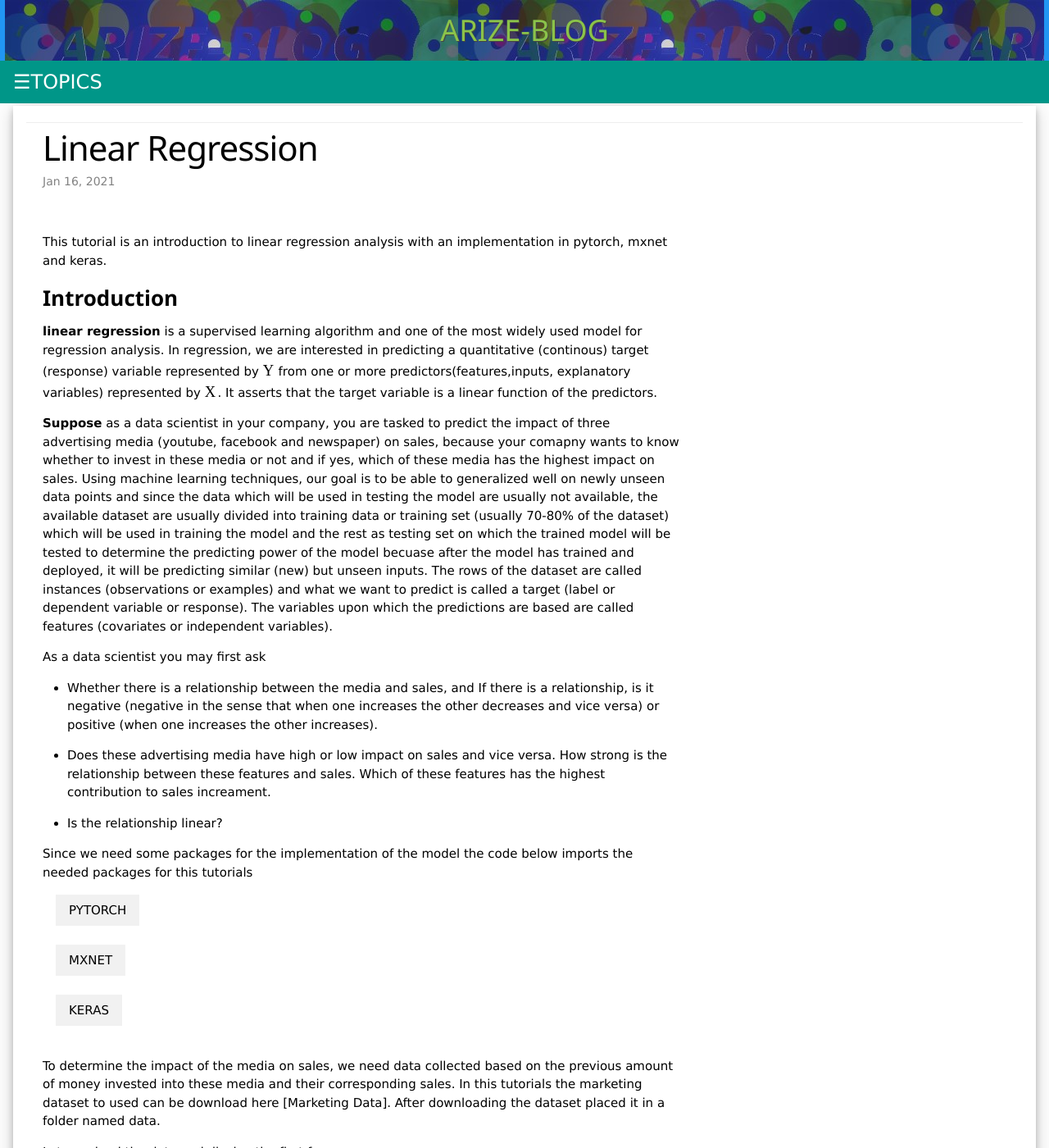
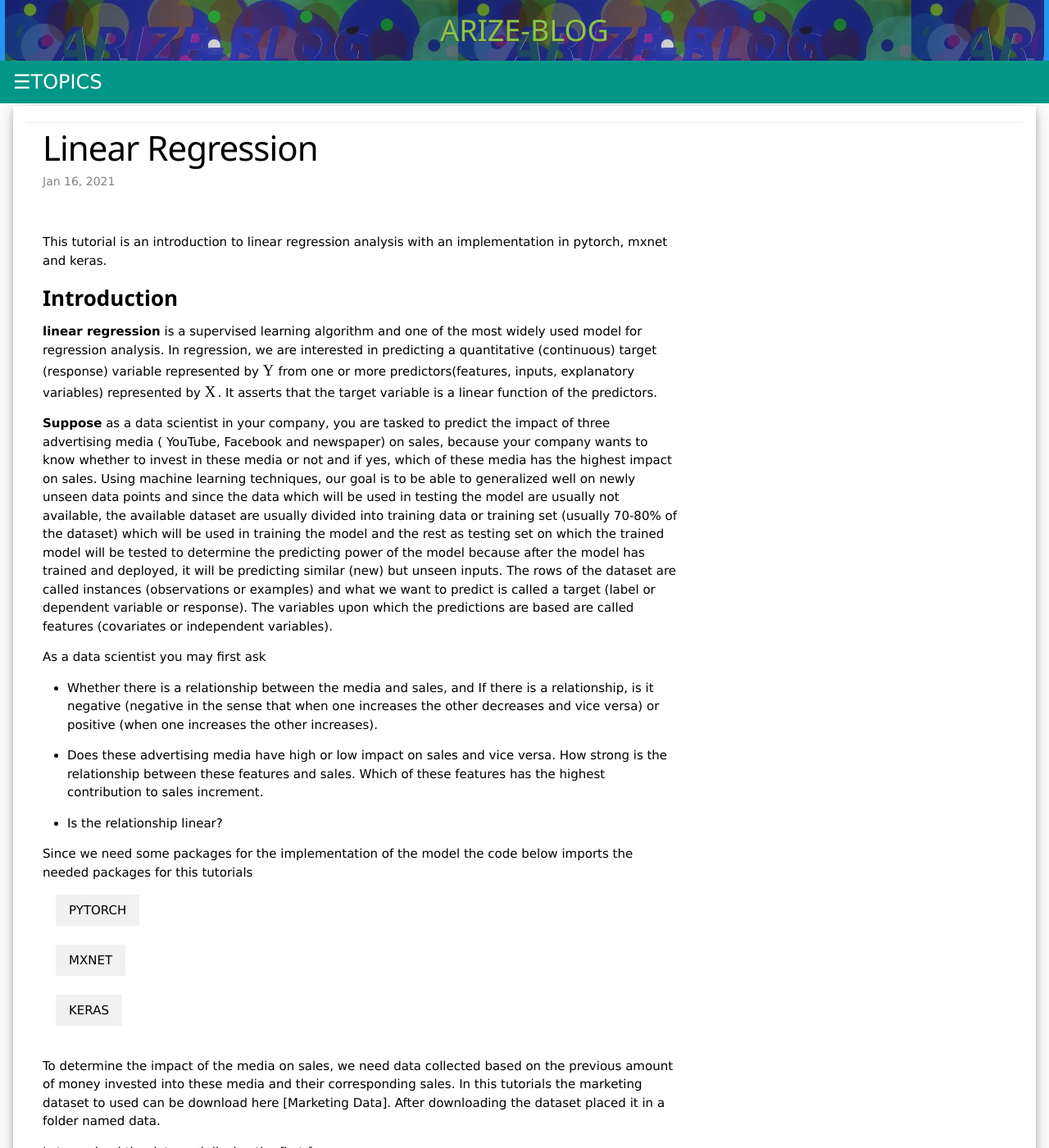
Before and after one commit to emmanuel-arize/datascience-blog, a Jekyll site: the page built from deeplearning/_posts/2021-01-16-Linear-Regression.md, in a window 1280 px wide and 1400 px high. Shown: the whole window at 82% size. Built offline with Jekyll 4.4.1, drawn with Linux system fonts in a browser that asks for light colours; nearby versions of some CDN libraries; some web fonts are replaced; some of the changed text lies outside the part shown.

Commit message:
Add files via upload

```diff
--- a/deeplearning/_posts/2021-01-16-Linear-Regression.md
+++ b/deeplearning/_posts/2021-01-16-Linear-Regression.md
@@ -12,15 +12,15 @@ editor_options:
 
 This tutorial is an introduction to linear regression analysis with an implementation in pytorch, mxnet and keras.<br>
 <h3><b>Introduction</b></h3>
-<b>linear regression</b> is a supervised learning algorithm and one of the most widely used model for regression analysis. In regression, we are interested in predicting a quantitative (continous) target (response) variable represented by $$ Y $$ from one or more predictors(features,inputs, explanatory variables) represented by $$ X $$. It asserts that the target variable is a linear function of the predictors.
+<b>linear regression</b> is a supervised learning algorithm and one of the most widely used model for regression analysis. In regression, we are interested in predicting a quantitative (continuous) target (response) variable represented by $$ Y $$ from one or more predictors(features, inputs, explanatory variables) represented by $$ X $$. It asserts that the target variable is a linear function of the predictors.
 
 <b>Suppose</b> as a data scientist in your company, you are tasked to predict
-the impact of three advertising media (youtube, facebook and newspaper) on sales, because your comapny wants to know whether to invest in these media or not and if yes, which of these media has the highest impact on sales. Using machine learning techniques, our goal is to be able to generalized well on newly unseen data points and since the data which will be used in testing the model are usually not available, the available dataset are usually divided into training data or training set (usually 70-80% of the dataset) which will be used in training the model and the rest as testing set on which the trained model will be tested to determine the predicting power of the model becuase after the model has trained and deployed, it will be predicting similar (new) but unseen inputs. The rows of the dataset are called instances (observations or examples) and what we want to predict is called a target (label or dependent variable or response). The variables upon which the predictions are based are called features (covariates or independent variables).
+the impact of three advertising media ( YouTube, Facebook and newspaper) on sales, because your company wants to know whether to invest in these media or not and if yes, which of these media has the highest impact on sales. Using machine learning techniques, our goal is to be able to generalized well on newly unseen data points and since the data which will be used in testing the model are usually not available, the available dataset are usually divided into training data or training set (usually 70-80% of the dataset) which will be used in training the model and the rest as testing set on which the trained model will be tested to determine the predicting power of the model because after the model has trained and deployed, it will be predicting similar (new) but unseen inputs. The rows of the dataset are called instances (observations or examples) and what we want to predict is called a target (label or dependent variable or response). The variables upon which the predictions are based are called features (covariates or independent variables).
 
 <p> As a data scientist you may first ask</p>
 - Whether there is a relationship between the media and sales, and If there is a relationship, is it negative (negative in the sense that when one increases the other decreases and vice versa) or positive (when one increases the other increases).
 
-- Does these advertising media have high or low impact on sales and vice versa. How strong is the relationship between these features and sales. Which of these features has the highest contribution to sales increament.
+- Does these advertising media have high or low impact on sales and vice versa. How strong is the relationship between these features and sales. Which of these features has the highest contribution to sales increment.
 
 - Is the relationship linear?
 
@@ -161,7 +161,7 @@ $$ Sales = w_{youtude} *youtude+ w_{facebook} * facebook + w_{newspaper}*newspap
 
 <br>
 <br>
-where $$w_{i} $$ , i=youtude,facebook,newspaper represent weights associated with each advertising media and these weights determine the influence or impact of the media on sales. The bias or intercept b, gives us the expected predicted amount of sales when no adverts are made. With $$ X \in R^{n*3} $$  representing the data points (media), $$ y \in R^{n} $$ the corresponding sales, $$ W \in R^{3} $$ the weight vector  and $$ b \in R^{1} $$ the bias term, the expected predicted sales (y)  can be expressed compactly via the matrix-vector product as
+where $$w_{i} $$ , i=youtude, facebook, newspaper represent weights associated with each advertising media and these weights determine the influence or impact of the media on sales. The bias or intercept b, gives us the expected predicted amount of sales when no adverts are made. With $$ X \in R^{n*3} $$  representing the data points (media), $$ y \in R^{n} $$ the corresponding sales, $$ W \in R^{3} $$ the weight vector  and $$ b \in R^{1} $$ the bias term, the expected predicted sales (y)  can be expressed compactly via the matrix-vector product as
 
 
 $$ \hat{y} = XW+ b$$
@@ -350,7 +350,7 @@ def sgd(params,grads,lr,batch_size):
 
 
 <h3><b>Feature Scaling or transformation</b></h3>
-Numerical features are often measured on different scales and this variation in scale may pose problems to modelling the data correclty. With few exceptions, variations in scales of numerical features often lead to machine Learning algorithms not performing well. When features have different scales, features with higher magnitude are likely to have higher weights and this affects the performance of the model.
+Numerical features are often measured on different scales and this variation in scale may pose problems to modelling the data correctly. With few exceptions, variations in scales of numerical features often lead to machine Learning algorithms not performing well. When features have different scales, features with higher magnitude are likely to have higher weights and this affects the performance of the model.
 
 <em>Feature scaling is a technique applied as part of the data preparation process in machine learning to put the numerical features on a common scale without distorting the differences in the range of values.</em>
 There are many feature scaling techniques such as
@@ -382,7 +382,7 @@ When Z-score is applied to a input feature makes the  feature have a zero mean b
 $$ x_{z-score}= \frac{x-\bar{x}}{ \sigma}$$
 
 
-since all features (advertising media) in our dataset are numrical we are going to scale them using Z-score
+since all features (advertising media) in our dataset are numerical we are going to scale them using Z-score
 
 <p><b>Note: the target values is generally not scaled</b></p>
 
@@ -400,8 +400,8 @@ features=features.apply(lambda x: (x-np.mean(x))/np.std(x))
 <summary class="w3-button">MXNET</summary>
 <pre><code class="language-{python},">
 features=marketing.iloc[:,0:3]
+</code>
 features=features.apply(lambda x: (x-x.mean())/x.std())
-</code>
 </pre>
 </details>
 <br>
```
Also changed, not shown: other parts of deeplearning/_posts/2021-01-16-Linear-Regression.md (+12 -12 lines), deeplearning/_posts/2021-01-24-Logistic-Regression.md (+4 -4 lines).
